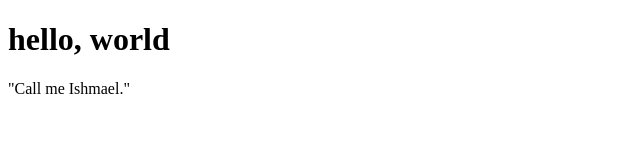
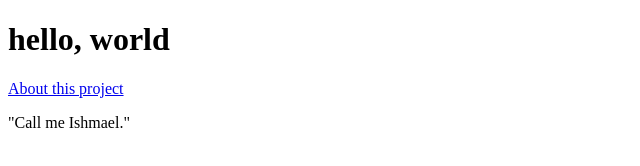
Before and after one commit to DannieDelRosario/website, a plain HTML site: page index.html in a window 1280 px wide. Shown: the whole page, without its empty margins (0-640 px from the left). Drawn offline with Linux system fonts and the light colour scheme.

Commit message:
Add a link to the about page

```diff
--- a/index.html
+++ b/index.html
@@ -5,6 +5,7 @@
   </head>
   <body>
     <h1>hello, world</h1>
+    <a href="about.html">About this project</a>
     <p>"Call me Ishmael."</p>
   </body>
 </html>
```
